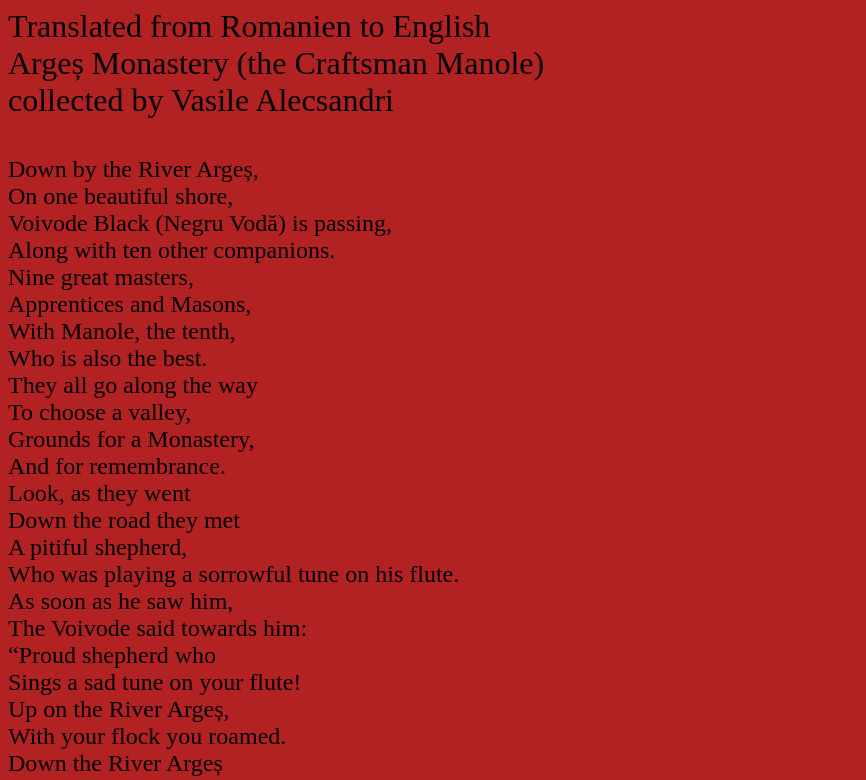
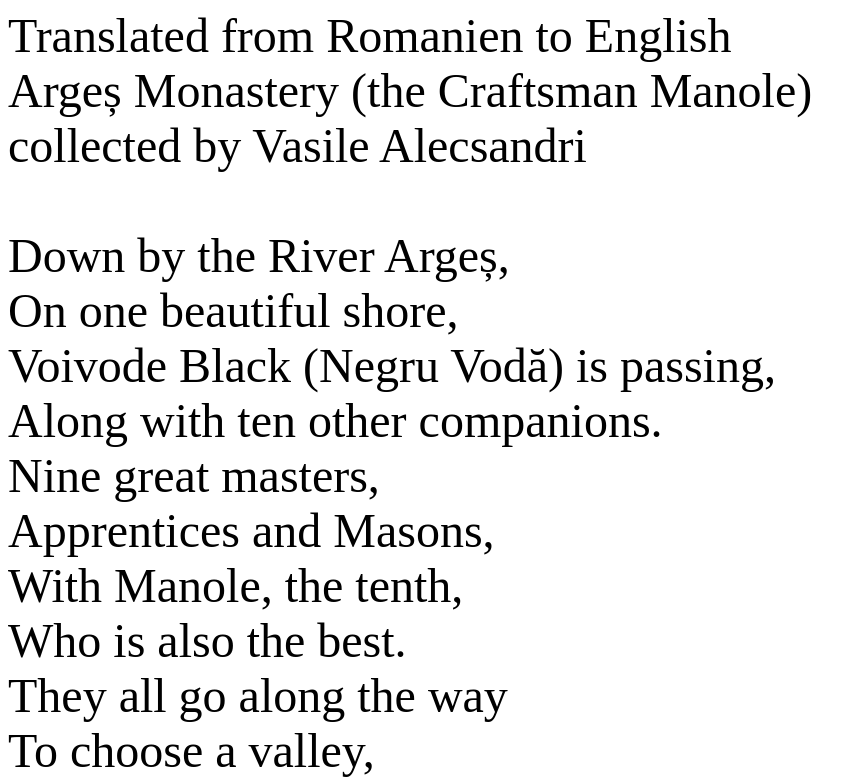
Before and after one commit to ela590/Fundamental-Myth-Arges-Monestary, a plain HTML site: page Arges Monastery.html in a window 1280 px wide. Shown: the top 780 px of the page, without its empty margins (0-866 px from the left). Drawn offline with Linux system fonts and the light colour scheme.

Commit message:
Update Arges Monastery.html

```diff
--- a/Arges Monastery.html
+++ b/Arges Monastery.html
@@ -3,14 +3,13 @@
 <TITLE>Arges Monestary</TITLE>
 </HEAD>
 <BODY>
-<BODY BGCOLOR="#B22222">
-<FONT SIZE="6">
+<FONT SIZE="10">
 
 Translated from Romanien to English<br>
 Argeș Monastery (the Craftsman Manole)<br>
 collected by Vasile Alecsandri<br><br>
  <FONT/>
- <FONT SIZE="5">
+ <FONT SIZE="7">
 
 Down by the River Argeș,<br>
 On one beautiful shore,<br>
```
